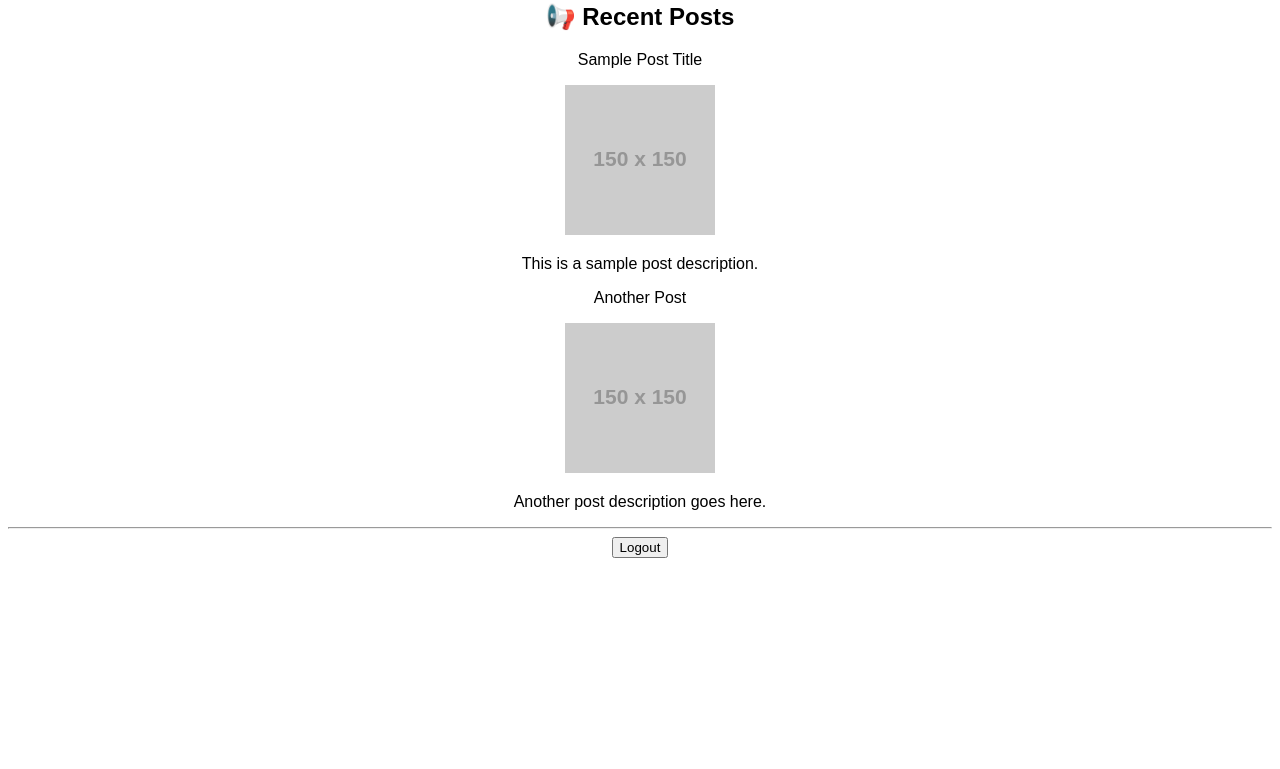
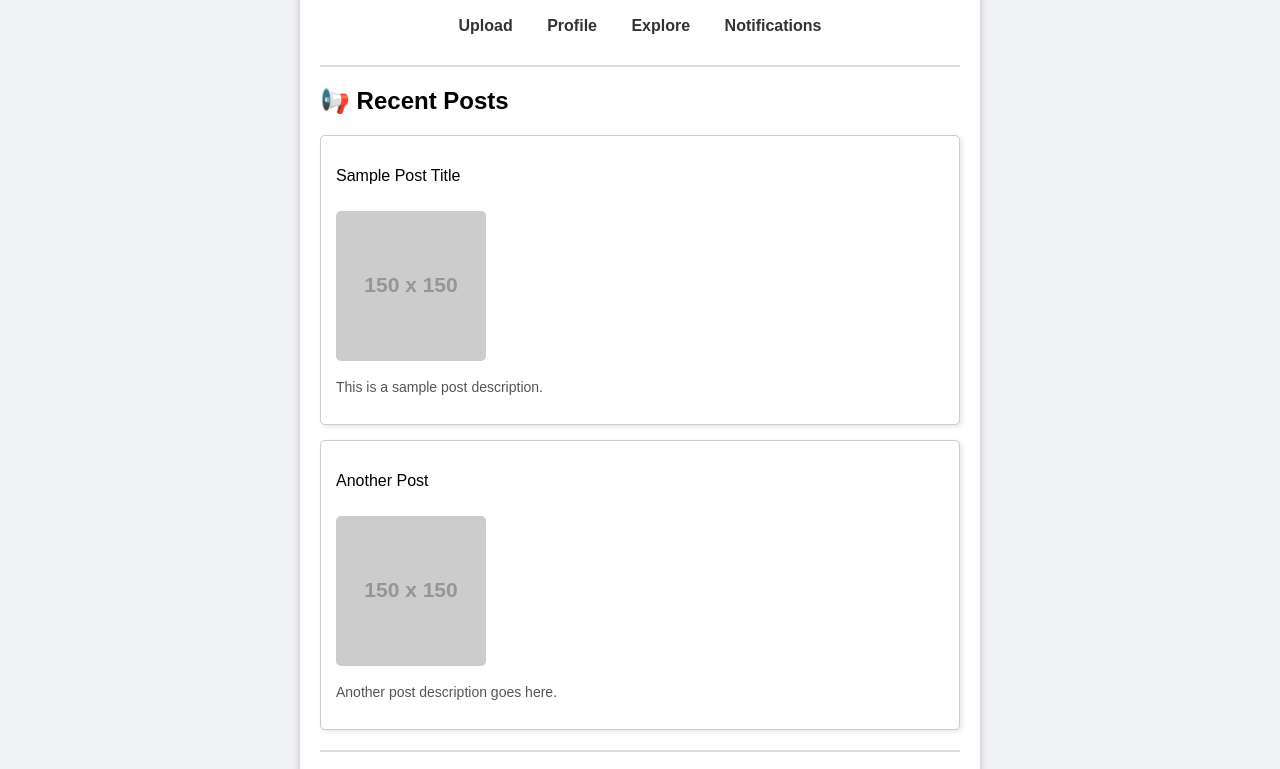
Before and after one commit to SocietyxDev/xaus_v2, a plain HTML site: page index.html in a window 1280 px wide. Shown: the part 126-895 px from the top of the page. Before the commit the page ends 800 px from the top, so only its background shows below. Drawn offline with Linux system fonts and the light colour scheme; placeholder pictures from the web are drawn by us.

Commit message:
Update styles.css

```diff
--- a/css/styles.css
+++ b/css/styles.css
@@ -1,11 +1,74 @@
 body {
     font-family: Arial, sans-serif;
+    background-color: #f0f2f5;
     text-align: center;
+    margin: 0;
+    padding: 0;
 }
 
-input, textarea {
-    display: block;
-    margin: 10px auto;
-    padding: 8px;
-    width: 80%;
+.container {
+    width: 50%;
+    margin: 30px auto;
+    background-color: white;
+    padding: 20px;
+    border: 2px solid #ddd;
+    border-radius: 10px;
+    box-shadow: 0px 4px 8px rgba(0, 0, 0, 0.1);
 }
+
+.menu a {
+    text-decoration: none;
+    padding: 10px 15px;
+    display: inline-block;
+    color: #333;
+    font-weight: bold;
+}
+
+.menu a:hover {
+    color: #007BFF;
+}
+
+.line {
+    border: none;
+    height: 2px;
+    background-color: #ddd;
+    margin: 20px 0;
+}
+
+.posts {
+    text-align: left;
+}
+
+.post-box {
+    background-color: #fff;
+    border: 1px solid #ccc;
+    padding: 15px;
+    margin: 15px 0;
+    border-radius: 5px;
+    box-shadow: 2px 2px 5px rgba(0, 0, 0, 0.1);
+}
+
+.post-box img {
+    max-width: 100%;
+    border-radius: 5px;
+    margin-top: 10px;
+}
+
+.description {
+    color: #555;
+    font-size: 14px;
+}
+
+button {
+    padding: 10px 15px;
+    background-color: #007BFF;
+    color: white;
+    border: none;
+    border-radius: 5px;
+    cursor: pointer;
+    font-size: 16px;
+}
+
+button:hover {
+    background-color: #0056b3;
+}
```
